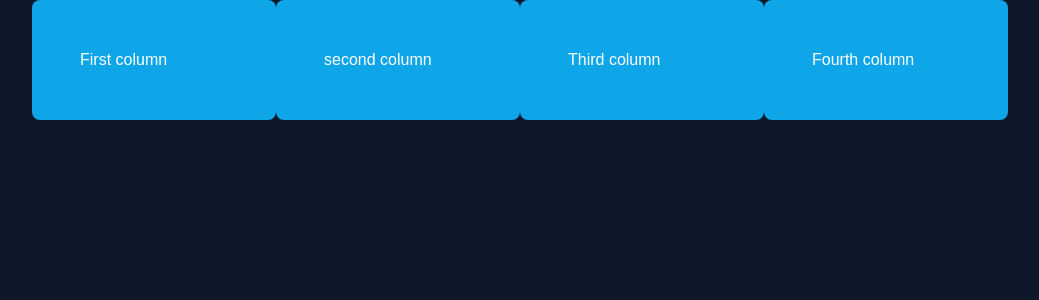
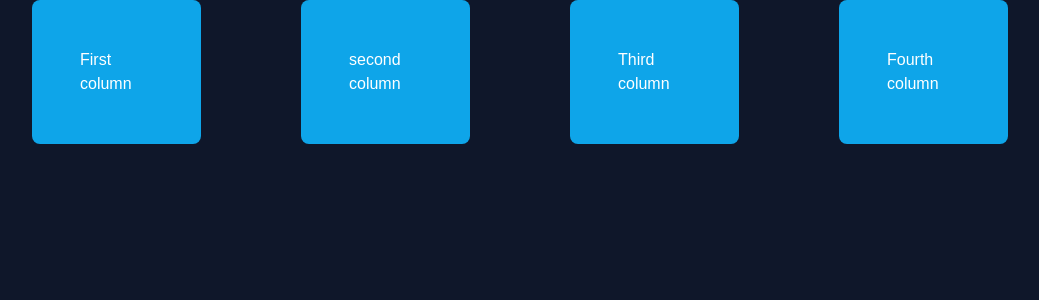
Before and after one commit to Nathan-Mwai/Learning-tailwind, a Next.js app: page / in a window 1280 px wide. Shown: the top 300 px of the page, without its empty margins (120-1159 px from the left). Built offline with nearby package versions, Linux system fonts and the light colour scheme; a web font is replaced by a local one.

Commit message:
Adding space to column

```diff
--- a/src/app/page.tsx
+++ b/src/app/page.tsx
@@ -48,7 +48,7 @@
       {/* Grids starts here */}
       <div className="h-screen text-white Parent bg-slate-900">
         <div className="container mx-auto">
-          <div className="grid grid-cols-4">
+          <div className="grid grid-cols-4 gap-1">
             <div className="bg-sky-500 p-6 rounded-lg">First column</div>
             <div className="bg-sky-500 p-6 rounded-lg">second column</div>
             <div className="bg-sky-500 p-6 rounded-lg">Third column</div>
```
